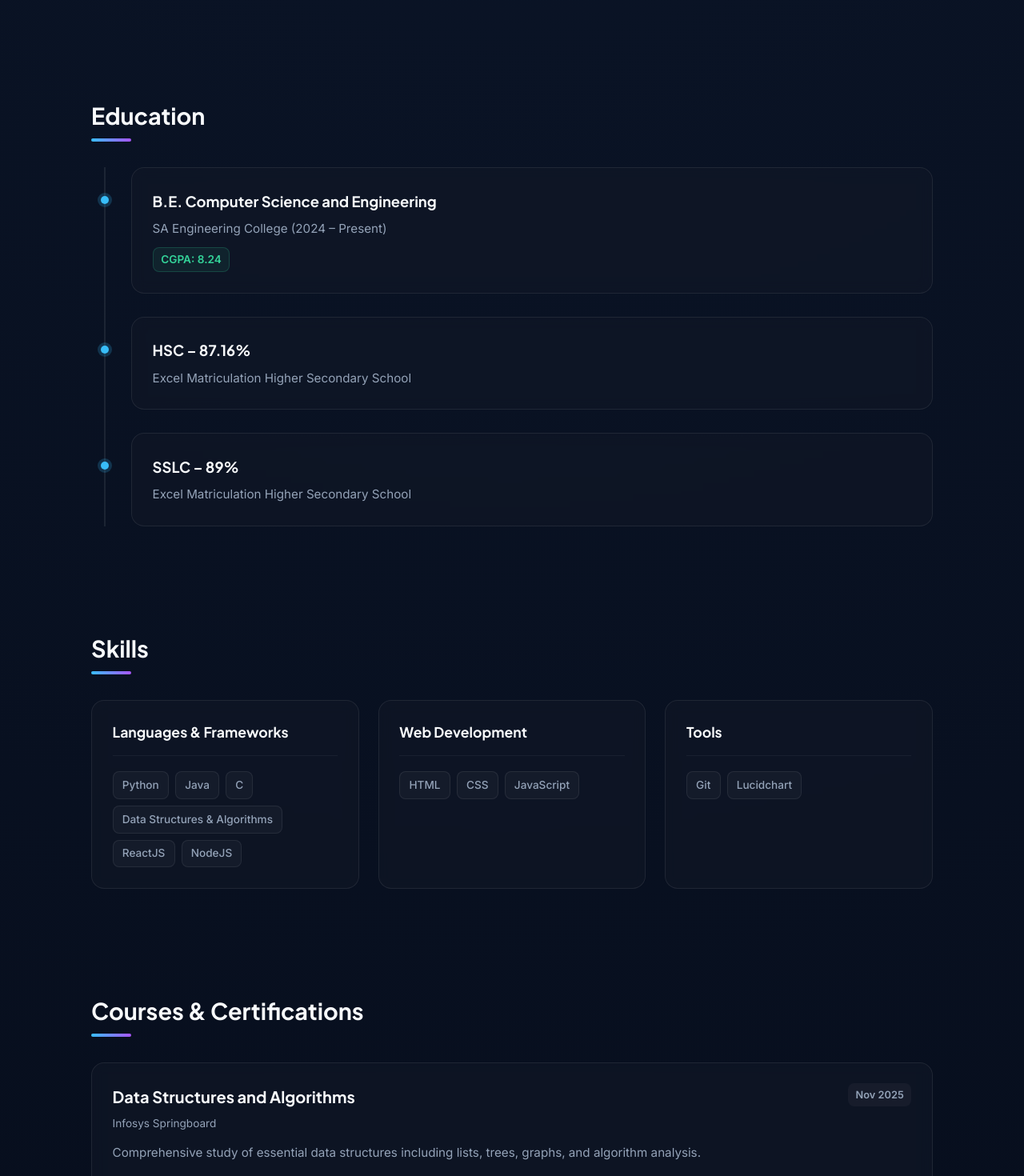
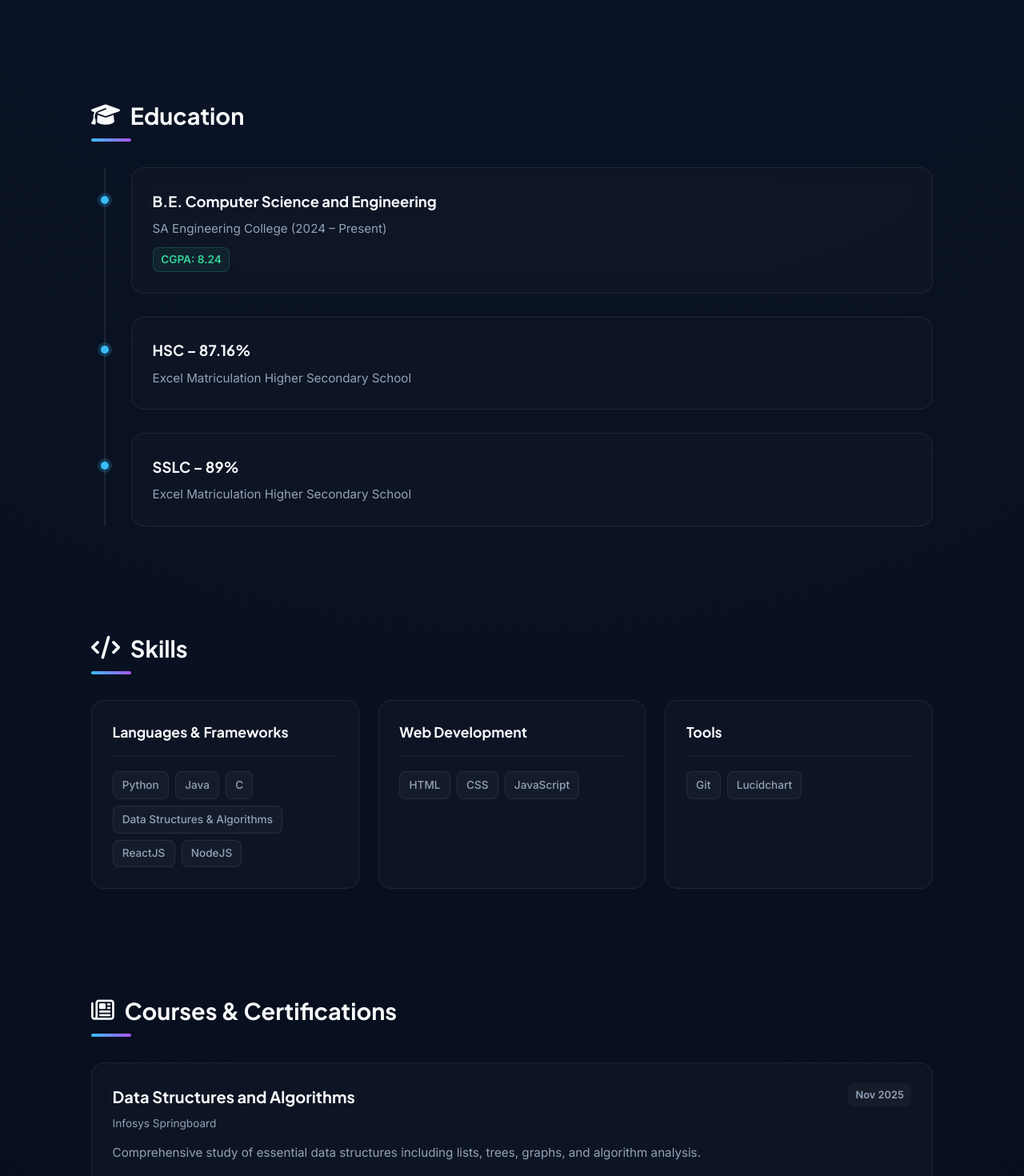
Before and after one commit to RanjithKumarM-BEcse/my_portfolio, a React (Vite) app: page / in a window 1280 px wide. Shown: the part 640-2110 px from the top of the page at 80% size. Built offline with nearby package versions, Linux system fonts and the light colour scheme; no server answers; the database is empty.

Commit message:
style: replace Vite favicon with laptop emoji and restore section header icons

```diff
--- a/src/components/PortfolioView.jsx
+++ b/src/components/PortfolioView.jsx
@@ -165,7 +165,7 @@ export default function PortfolioView({ data, isAdmin, onEditClick, onLoginClick
       {/* Education Section */}
       {education.length > 0 && (
         <section id="education">
-          <h3 className="section-title">Education</h3>
+          <h3 className="section-title"><i className="fa-solid fa-graduation-cap"></i> Education</h3>
           <div className="education-timeline">
             {education.map((item) => (
               <div className="card timeline-card" key={item.id}>
@@ -183,7 +183,7 @@ export default function PortfolioView({ data, isAdmin, onEditClick, onLoginClick
       {/* Skills Section */}
       {skills.length > 0 && (
         <section id="skills">
-          <h3 className="section-title">Skills</h3>
+          <h3 class="section-title"><i class="fa-solid fa-code"></i> Skills</h3>
           <div className="grid skills-grid">
             {skills.map((skillGroup) => (
               <div className="card skill-card" key={skillGroup.id}>
@@ -204,7 +204,7 @@ export default function PortfolioView({ data, isAdmin, onEditClick, onLoginClick
       {/* Certificates Section */}
       {certificates.length > 0 && (
         <section id="certificates">
-          <h3 className="section-title">Courses & Certifications</h3>
+          <h3 className="section-title"><i className="fa-regular fa-newspaper"></i> Courses & Certifications</h3>
           <div className="certificates-list">
             {certificates.map((cert) => (
               <div className="card certificate-card-row" key={cert.id}>
@@ -230,7 +230,7 @@ export default function PortfolioView({ data, isAdmin, onEditClick, onLoginClick
       {/* Projects Section */}
       {projects.length > 0 && (
         <section id="projects">
-          <h3 className="section-title">Projects</h3>
+          <h3 className="section-title"><i className="fa-solid fa-laptop-code"></i> Projects</h3>
           <div className="grid projects-grid">
             {projects.map((proj) => (
               <div className="card project-card" key={proj.id}>
@@ -267,7 +267,7 @@ export default function PortfolioView({ data, isAdmin, onEditClick, onLoginClick
       {/* Experience Section */}
       {experience.length > 0 && (
         <section id="experience">
-          <h3 className="section-title">Experience</h3>
+          <h3 className="section-title"><i className="fa-solid fa-briefcase"></i> Experience</h3>
           <div className="experience-timeline">
             {experience.map((item) => (
               <div className="card timeline-card" key={item.id}>
@@ -291,7 +291,7 @@ export default function PortfolioView({ data, isAdmin, onEditClick, onLoginClick
 
       {/* Contact Section */}
       <section id="contact">
-        <h3 className="section-title">Contact</h3>
+        <h3 className="section-title"><i className="fa-solid fa-envelope"></i> Contact</h3>
         <div className="grid contact-grid">
           {contact.email && (
             <a href={`mailto:${contact.email}`} className="card contact-card">
```
Also changed, not shown: index.html (+1 -1 lines).
